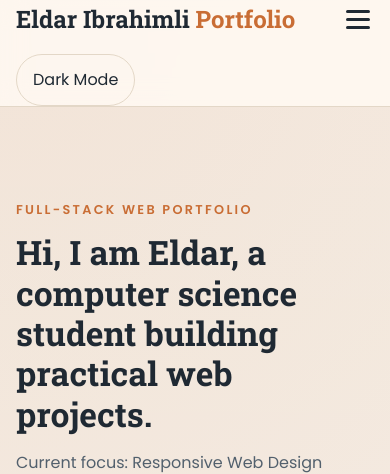
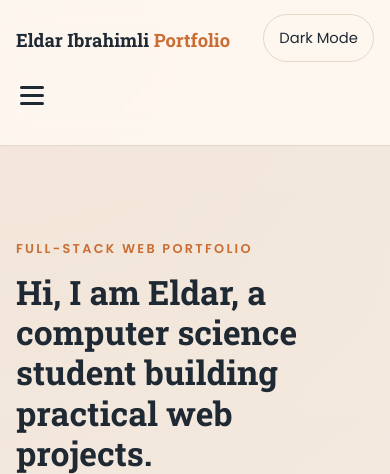
Before and after one commit to HIKIMIKIKI/Portfolio, a PHP site: page / in a window 390 px wide. Shown: the top 474 px of the page. Run offline with PHP 8.4, Linux system fonts and the light colour scheme; data that the repository does not hold is empty.

Commit message:
update added

```diff
--- a/index.html
+++ b/index.html
@@ -13,7 +13,7 @@
     <header class="site-header">
         <nav class="navbar container" aria-label="Main navigation">
             <a class="brand" href="#home">Eldar Ibrahimli <span>Portfolio</span></a>
-            <button class="menu-toggle" id="menu-toggle" type="button" aria-label="Open navigation">
+            <button class="menu-toggle" id="menu-toggle" type="button" aria-label="Toggle navigation" aria-expanded="false" aria-controls="nav-links">
                 <span></span>
                 <span></span>
                 <span></span>
--- a/script.js
+++ b/script.js
@@ -34,9 +34,25 @@ function initializeYear() {
     document.getElementById("year").textContent = new Date().getFullYear();
 }
 
+function closeMenu() {
+    navLinks.classList.remove("open");
+    menuToggle.setAttribute("aria-expanded", "false");
+}
+
 function initializeMenu() {
     menuToggle.addEventListener("click", () => {
-        navLinks.classList.toggle("open");
+        const isOpen = navLinks.classList.toggle("open");
+        menuToggle.setAttribute("aria-expanded", String(isOpen));
+    });
+
+    navLinks.querySelectorAll("a").forEach((link) => {
+        link.addEventListener("click", closeMenu);
+    });
+
+    window.addEventListener("resize", () => {
+        if (window.innerWidth > 760) {
+            closeMenu();
+        }
     });
 }
 
--- a/style.css
+++ b/style.css
@@ -428,25 +428,73 @@ textarea {
 @media (max-width: 760px) {
     .menu-toggle {
         display: block;
+        order: 3;
     }
 
     .navbar {
         flex-wrap: wrap;
+        align-items: center;
+        row-gap: 0.75rem;
+        padding-top: 0.9rem;
+        padding-bottom: 1rem;
+    }
+
+    .brand {
+        font-size: 1.15rem;
+        line-height: 1.2;
+    }
+
+    .theme-toggle {
+        order: 2;
+        margin-left: auto;
+        margin-bottom: 0.15rem;
+        padding: 0.7rem 0.95rem;
+        font-size: 0.92rem;
     }
 
     .nav-links {
+        order: 4;
         width: 100%;
-        display: none;
+        display: flex;
         flex-direction: column;
         align-items: flex-start;
-        padding: 0.5rem 0 1rem;
+        gap: 0.35rem;
+        margin-top: 0.1rem;
+        padding: 0 0.75rem;
+        background: var(--surface);
+        border: 1px solid var(--line);
+        border-radius: 22px;
+        box-shadow: var(--shadow);
+        max-height: 0;
+        opacity: 0;
+        overflow: hidden;
+        pointer-events: none;
+        transition: max-height 0.3s ease, opacity 0.25s ease, padding 0.25s ease;
+    }
+
+    .nav-links li {
+        width: 100%;
+    }
+
+    .nav-links a {
+        display: block;
+        width: 100%;
+        padding: 0.9rem 1rem;
+        border-radius: 14px;
+        background: var(--surface-strong);
+        border: 1px solid transparent;
+    }
+
+    .nav-links a:hover,
+    .nav-links a:focus {
+        border-color: var(--line);
+        background: rgba(201, 109, 52, 0.08);
     }
 
     .nav-links.open {
-        display: flex;
-    }
-
-    .theme-toggle {
-        order: 4;
+        max-height: 420px;
+        opacity: 1;
+        pointer-events: auto;
+        padding: 0.75rem;
     }
 }
```
Also changed, not shown: 1 other file.
